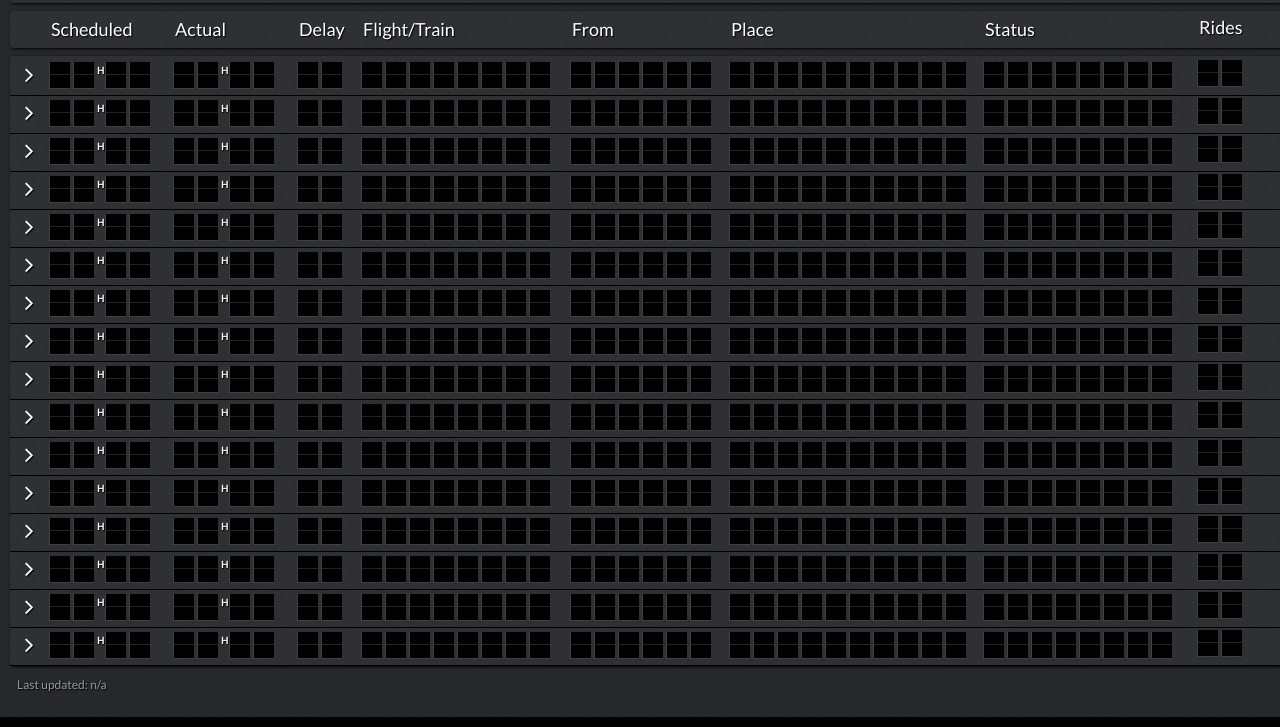
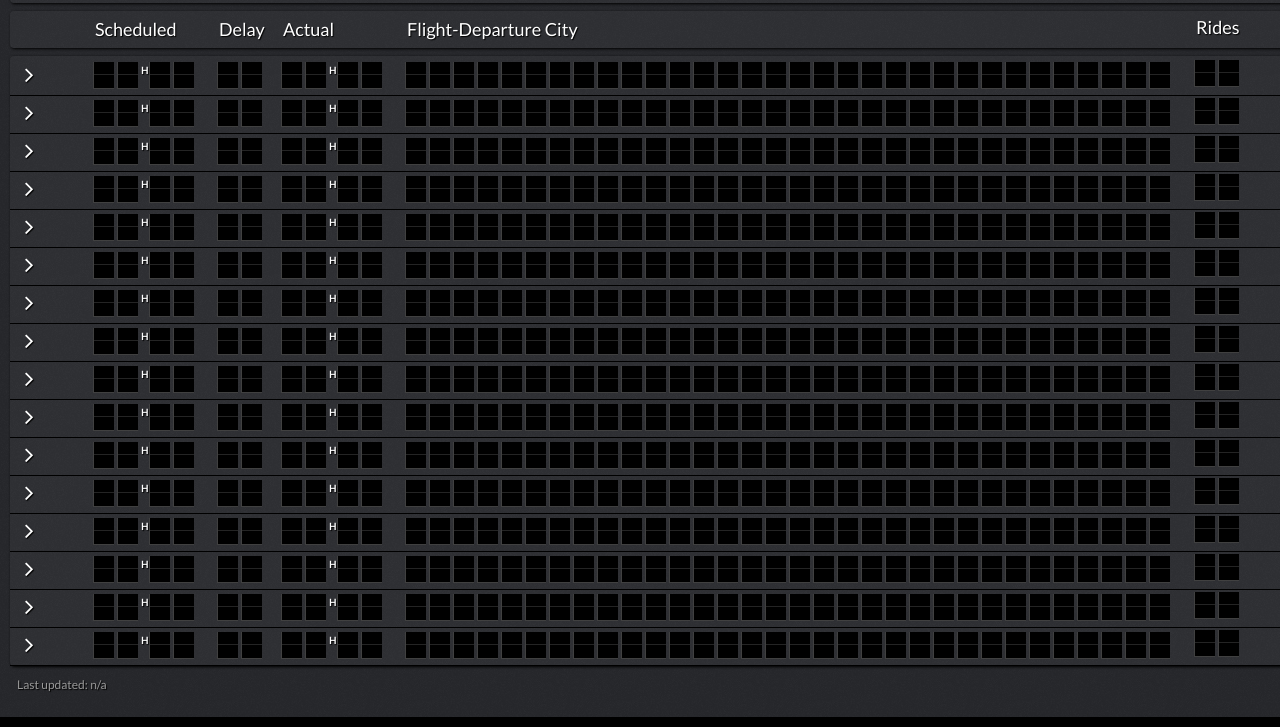
Before and after one commit to mbsoft/g7-flight, a website: page client/public/tms/index.html in a window 1280 px wide. Shown: the part 113-840 px from the top of the page. Drawn offline with Linux system fonts and the light colour scheme; no server answers; a web font is replaced by a local one.

Commit message:
Tweaks to formatting of table, to simplify things a bit

```diff
--- a/client/public/tms/css/solari.css
+++ b/client/public/tms/css/solari.css
@@ -179,16 +179,10 @@ li.delay {
   width: 50px;
 }
 li.departure {
-  width: 195px;
-}
-li.from {
-  width: 145px;
+  width: 775px;
 }
 li.status {
-  width: 200px;
-}
-li.place {
-  width: 240px;
+  width: 30px;
 }
 li.alert {
   width: 10px;
--- a/client/public/tms/js/solari.js
+++ b/client/public/tms/js/solari.js
@@ -36,11 +36,8 @@ var LAST_CHAR_CODE = 96; // the last ASCII character that is represented in the
 var CHAR_FACTOR = 2; // every N character in the letter image is a "real" character
 var IMAGE_HEIGHT = 20; // height of a single product or status image frame (in pixels)
 var IMAGE_FACTOR = 2; // every N picture in the letter image is a "real" image (i.e., not an in-between frame)
-var DEPARTURE_BOXES = 8; // number of letter boxes displayed in the departure column
+var DEPARTURE_BOXES = 32; // number of letter boxes displayed in the departure column
 var DELAY_BOXES = 2;
-var FROM_BOXES = 6;
-var PLACE_BOXES = 10;
-var STATUS_BOXES = 8;
 var TIME_BOXES = 4; // number of letter boxes displayed in the time column
 var RIDES_BOXES = 2;
 var ATIME_BOXES = 4;
@@ -121,13 +118,11 @@ function addSolariBoard(divSelector) {
             "</header>" +
             "<ul class=\"solari-board-columns rounded\">" +
             "<li class=\"expander\"></li>" +
+            "<li class=\"status\"></li>" +
             "<li class=\"time\">Scheduled</li>" +
-            "<li class=\"time\">Actual</li>" +
             "<li class=\"delay\">Delay</li>" +
-            "<li class=\"departure\">Flight/Train</li>" +
-            "<li class=\"from\">From</li>" +
-            "<li class=\"place\">Place</li>" +
-            "<li class=\"status\">Status</li>" +
+            "<li class=\"time2\">Actual</li>" +
+            "<li class=\"departure\">Flight-Departure City</li>" +
             "<li class=\"rides\">Rides</li>" +
             "</ul>" +
             "<ul class=\"solari-board-rows rounded\">" +
@@ -195,7 +190,7 @@ function addSolariBoard(divSelector) {
         // add a row
         //$section.append('<li class=board-data id=row' + add_rows + '><ul><li class=time></li><li class=time2></li><li class=departure></li></li><li class=status><div class=iconbox><div class=status-icon></div></div></li><li class="track"></li><li class=alert><span //class="circle"></span></li></ul></li>');
 
-        $section.append('<li class=board-data id=row' + add_rows + '><ul><li class=expander><a href="#" id=expander' + add_rows + '><i class=\"fa fa-angle-right fa-2x\"></i></a></li><li class=time></li><li class=time2></li><li class=delay></li><li class=departure></li><li class=from></li><li class="place"></li><li class=status></li><li class="rides"></li><li class=alert></li></ul></li>');
+        $section.append('<li class=board-data id=row' + add_rows + '><ul><li class=expander><a href="#" id=expander' + add_rows + '><i class=\"fa fa-angle-right fa-2x\"></i></a></li><li class=status></li><li class=time></li><li class=delay></li><li class=time2></li><li class=departure></li><li class="rides"></li></ul></li>');
 
         // add the letter boxes in the time column
         for (var add_time_col = 0; add_time_col < TIME_BOXES; add_time_col++) {
@@ -223,21 +218,6 @@ function addSolariBoard(divSelector) {
         // add the letter boxes in the middle column
         for (var add_cols = 0; add_cols < DEPARTURE_BOXES; add_cols++) {
             $('#row' + add_rows + ' li.departure').append('<div id=departure-row' + add_rows + 'box' + add_cols + ' class=letterbox></div>');
-        }
-
-        // add the letter boxes in the middle column
-        for (var add_cols = 0; add_cols < FROM_BOXES; add_cols++) {
-            $('#row' + add_rows + ' li.from').append('<div id=from-row' + add_rows + 'box' + add_cols + ' class=letterbox></div>');
-        }
-
-        // add the letter boxes in the track column
-        for (var add_track_col = 0; add_track_col < PLACE_BOXES; add_track_col++) {
-            $('#row' + add_rows + ' li.place').append('<div id=place-row' + add_rows + 'box' + add_track_col + ' class=letterbox></div>');
-        }
-
-        // add the letter boxes in the rides column
-        for (var add_rides_col = 0; add_rides_col < STATUS_BOXES; add_rides_col++) {
-            $('#row' + add_rows + ' li.status').append('<div id=status-row' + add_rows + 'box' + add_rides_col + ' class=letterbox></div>');
         }
 
         // add the letter boxes in the rides column
```
